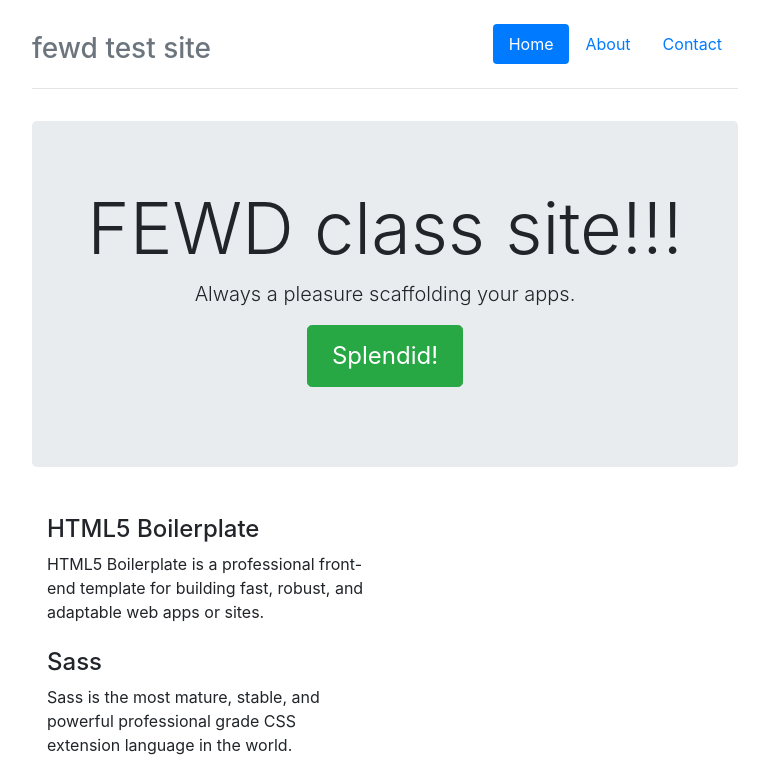
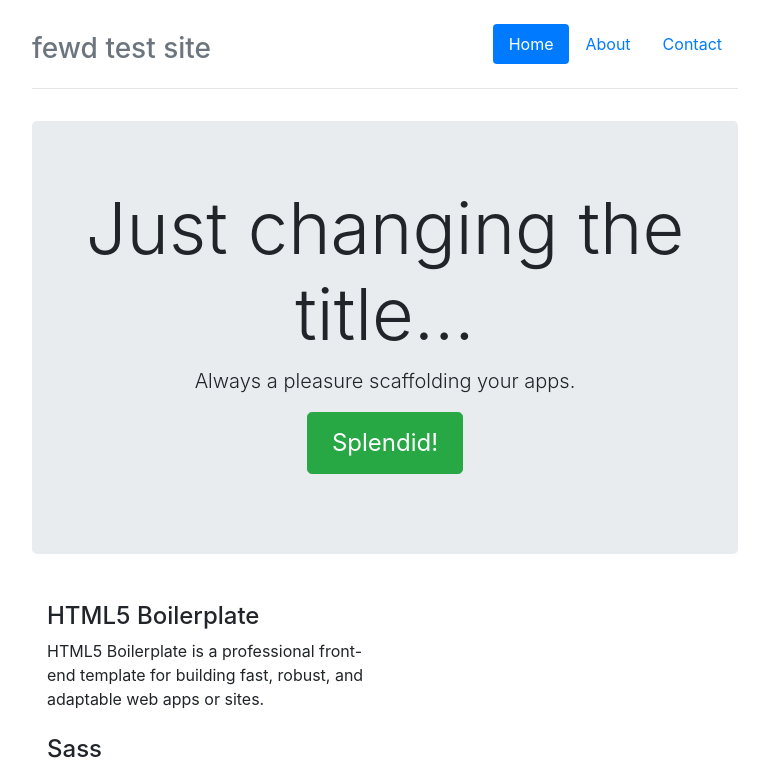
Before and after one commit to jserrao/fewd-38-syd-sample-site, a website: page app/index.html in a window 1280 px wide. Shown: the top 768 px of the page, without its empty margins (255-1024 px from the left). Drawn offline with nearby package versions, Linux system fonts and the light colour scheme; files that its build step writes are made by us from their sources.

Commit message:
Just changed the title of my webpage

```diff
--- a/app/index.html
+++ b/app/index.html
@@ -39,7 +39,7 @@
       </div>
 
       <div class="jumbotron">
-        <h1 class="display-3">FEWD class site!!!</h1>
+        <h1 class="display-3">Just changing the title...</h1>
         <p class="lead">Always a pleasure scaffolding your apps.</p>
         <p><a class="btn btn-lg btn-success" href="#">Splendid!</a></p>
       </div>
```
